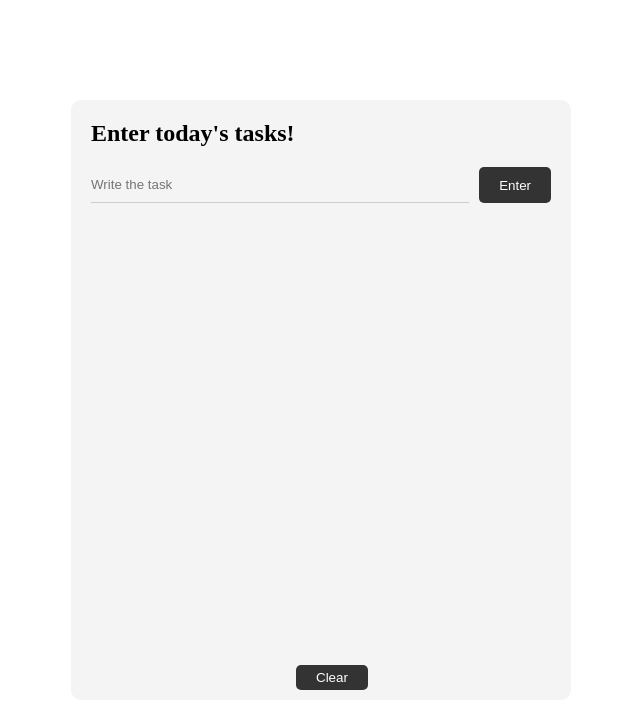
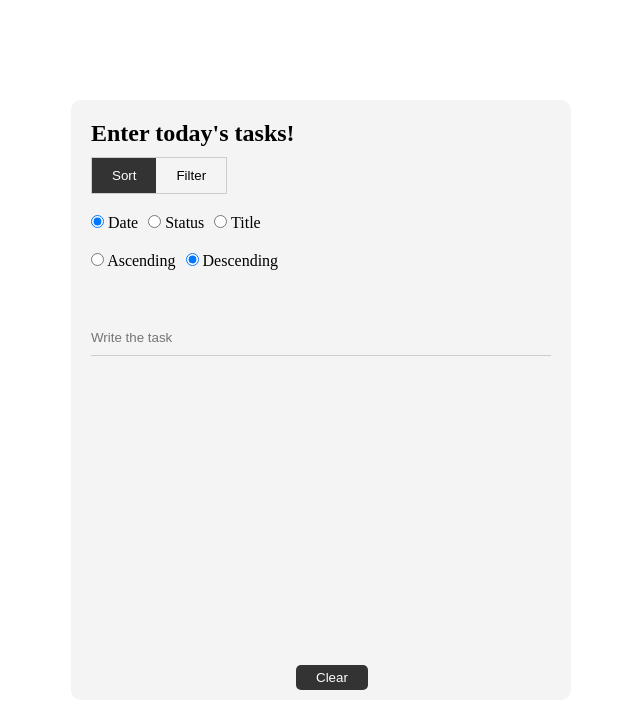
Before and after one commit to beckSafarov/type-todo, a Next.js app: page / in a window 1280 px wide. Shown: the top 728 px of the page, without its empty margins (319-959 px from the left). Built offline with nearby package versions, Linux system fonts and the light colour scheme.

Commit message:
sort functionality began

```diff
--- /dev/null
+++ b/src/modules/Home/Controls/Controls.module.scss
@@ -0,0 +1,28 @@
+.controls{
+  margin: 10px 0;
+  .controlsMenu {
+      display: flex;
+      border: 1px solid #ccc;
+      width: fit-content;
+
+      .controlTabBtn {
+        padding: 10px 20px;
+        cursor: pointer;
+        background: inherit;
+        border: none;
+      }
+
+      .controlTabBtn.active {
+        background: #333;
+        color: #fff;
+      }
+    }
+    .controlsOptions {
+      padding: 10px 0;
+      .row{
+        padding: 10px 0;
+        display: flex;
+        gap: 10px;
+      }
+    }
+}
--- /dev/null
+++ b/src/modules/Home/Controls/FilterOptions.tsx
@@ -0,0 +1,44 @@
+import React, { useState } from 'react'
+import s from './Controls.module.scss'
+
+type Props = {
+  onFilterChange: React.Dispatch<React.SetStateAction<{ by: string }>>
+}
+
+interface CheckOption {
+  value: string
+  name: string
+  label: string
+}
+const filterOptions = [
+  { value: 'comp', name: 'Complete', label: 'Complete' },
+  { value: 'incomp', name: 'Incomplete', label: 'Incomplete' },
+  { value: 'none', name: 'none', label: 'No Filter' },
+]
+
+const FilterOptions = ({onFilterChange}:Props) => {
+  const [filter, setFilter] = useState({ by: 'none' })
+
+  const handleChange = (value:string) => {
+    setFilter({by:value})
+    onFilterChange({by:value})
+  }
+
+  return (
+    <div className={s.row}>
+      {filterOptions.map((option: CheckOption, i: number) => (
+        <div key={i}>
+          <input
+            value={option.value}
+            name={option.name}
+            type='radio'
+            onClick={() => handleChange(option.value)}
+            checked={filter.by === option.value}
+          />
+          <label htmlFor={option.name}> {option.label}</label>
+        </div>
+      ))}
+    </div>
+  )
+}
+export default FilterOptions
--- /dev/null
+++ b/src/modules/Home/Controls/SortOptions.tsx
@@ -0,0 +1,75 @@
+import React, { useState } from 'react'
+import s from './Controls.module.scss'
+
+interface CheckOption {
+  value: string
+  name: string
+  label: string
+}
+type Props = {
+  onSortChange: React.Dispatch<
+    React.SetStateAction<{ by: string; order: string }>>
+}
+
+const sortRows = {
+  main: [
+    { value: 'date', name: 'date', label: 'Date' },
+    { value: 'status', name: 'status', label: 'Status' },
+    { value: 'title', name: 'title', label: 'Title' },
+  ],
+  secondary: [
+    { value: 'asc', name: 'asc', label: 'Ascending' },
+    { value: 'desc', name: 'desc', label: 'Descending' },
+  ],
+}
+
+const SortOptions = ({onSortChange}:Props) => {
+  const [sort, setSort] = useState({
+    by: 'date',
+    order: 'desc',
+  })
+
+  const handleSortClick = (field: string, value: string) => {
+    const changes = {
+      ...sort,
+      [field]: value,
+    }
+    setSort(changes)
+    onSortChange(changes)
+  }
+
+  return (
+    <>
+      <div className={s.row}>
+        {sortRows.main.map((sortOption: CheckOption, i: number) => (
+          <div key={i}>
+            <input
+              value={sortOption.value}
+              name={sortOption.name}
+              type='radio'
+              onClick={() => handleSortClick('by', sortOption.value)}
+              checked={sort.by === sortOption.value}
+            />
+            <label htmlFor={sortOption.name}> {sortOption.label}</label>
+          </div>
+        ))}
+      </div>
+      <div className={s.row}>
+        {sortRows.secondary.map((sortOption: CheckOption, i: number) => (
+          <div key={i}>
+            <input
+              value={sortOption.value}
+              name={sortOption.name}
+              type='radio'
+              onClick={() => handleSortClick('order', sortOption.value)}
+              checked={sort.order === sortOption.value}
+            />
+            <label> {sortOption.label}</label>
+          </div>
+        ))}
+      </div>
+    </>
+  )
+}
+
+export default SortOptions
--- /dev/null
+++ b/src/modules/Home/Controls/index.tsx
@@ -0,0 +1,45 @@
+import React, { useState } from 'react'
+import { capitalize } from '../../../utils'
+import s from './Controls.module.scss'
+import FilterOptions from './FilterOptions'
+import SortOptions from './SortOptions'
+
+type Props = {
+  onSortChange: React.Dispatch<
+    React.SetStateAction<{ by: string; order: string }>
+  >
+  onFilterChange: React.Dispatch<React.SetStateAction<{ by: string }>>
+}
+
+const Controls = ({ onSortChange, onFilterChange }: Props) => {
+  const [activeTab, setActiveTab] = useState('sort')
+
+  const getTabClass = (currTab: string) => {
+    return activeTab === currTab
+      ? `${s.controlTabBtn} ${s.active}`
+      : s.controlTabBtn
+  }
+
+  const tabs = ['sort', 'filter']
+
+  return (
+    <div className={s.controls}>
+      <div className={s.controlsMenu}>
+        {tabs.map((tabName: string, i: number) => (
+          <button
+            key={i}
+            onClick={() => setActiveTab(tabName)}
+            className={getTabClass(tabName)}
+          >
+            {capitalize(tabName)}
+          </button>
+        ))}
+      </div>
+      <div className={s.controlsOptions}>
+        {activeTab === 'sort' ? <SortOptions onSortChange={onSortChange}/> : <FilterOptions onFilterChange={onFilterChange} />}
+      </div>
+    </div>
+  )
+}
+
+export default Controls
--- a/src/modules/Home/Home.module.scss
+++ b/src/modules/Home/Home.module.scss
@@ -1,6 +1,5 @@
 .container{
   padding: 100px 80px;
-  // background: #ccc;
 }
 
 @mixin button{
@@ -21,15 +20,34 @@
   padding: 20px 20px 50px 20px;
   background: #f4f4f4;
   border-radius: 10px;
-  // background: green;
+  .controlsMenu{
+    margin: 10px 0;
+    display: flex;
+    border: 1px solid #ccc;
+    width: fit-content;
+    .controlTabBtn{
+      padding: 10px 20px;
+      cursor: pointer;
+      background: inherit;
+      border: none;
     }
-
-.inputContainer{
+    .controlBtn.active{
+      background: blue;
+      color: #fff;
+    }
+  }
+  .controlsOptions{
+    padding: 10px 0;
+    display: flex;
+    gap: 10px;
+  }
+  .inputContainer {
       padding-top: 20px;
       background: inherit;
       display: flex;
       gap: 10px;
-  input{
+
+      input {
         background: inherit;
         width: 100%;
         border: none;
@@ -37,30 +55,32 @@
         padding: 10px 0;
         border-bottom: 1px solid #ccc;
       }
-  button{
+
+      button {
         @include button;
       }
     }
+  .tasksList {
+    display: flex;
+    padding-top: 20px;
+    flex-direction: column;
+    gap: 10px;
 
-.btn{
+    .taskText {
+      display: flex;
+      align-items: center;
+      gap: 10px;
+
+      .icon {
+        cursor: pointer;
+      }
+    }
+  }
+  .btn {
     @include button;
     position: absolute;
     left: 45%;
     margin: 0 auto;
     bottom: 10px;
   }
-
-.tasksList{
-  display: flex;
-  padding-top: 20px;
-  flex-direction: column;
-  gap: 10px;
-  .taskText{
-    display: flex;
-    align-items: center;
-    gap: 10px;
-    .icon{
-      cursor: pointer;
 }
-  }
-}
--- a/src/modules/Home/index.tsx
+++ b/src/modules/Home/index.tsx
@@ -1,6 +1,7 @@
-import { useEffect, useState } from 'react'
+import { useCallback, useEffect, useState } from 'react'
 import s from './Home.module.scss'
 import { v4 as uuidv4 } from 'uuid'
+import Controls from './Controls';
 type TaskType = { id: string, title: String; date?: Date; done?: Boolean }
 interface Task {id: string, title: String, date?: Date, done?: Boolean}
 interface Event {target: {value: string}}
@@ -9,6 +10,8 @@ interface KeyBoardEvent {code: string}
 export default function Home() {
   const [tasks, setTasks] = useState(Array<TaskType>)
   const [newTask, setNewTask] = useState({title: ''})
+  const [sort, setSort] = useState({by: 'date', order: 'desc'})
+  const [filter, setFilter] = useState({by: 'none'})
 
   useEffect(()=>{
     window.addEventListener('keyup', handleKeyUp)
@@ -41,12 +44,29 @@ export default function Home() {
     if (e.code === 'Enter' && newTask.title) handleTaskAdd()
   }
 
+  const sortTasks = (currTasks:Task[]):Task[] => {
+    if(sort.by === 'status'){
+      const undones = currTasks.filter((task: Task) => !task.done)
+      const dones = currTasks.filter((task: Task) => task.done)
+      if(sort.order === 'asc'){
+        return [...undones, ...dones]
+      }
+      return [...dones, ...undones]
+    }
+    return currTasks
+  }
+
+  const getTasks = useCallback(() => {
+    return sortTasks(tasks)
+  }, [tasks, sort])
+
   const handleClearTasks = () => setTasks([])
 
   return (
     <div className={s.container}>
       <div className={s.tasksContainer}>
         <h2>Enter today's tasks!</h2>
+        <Controls onSortChange={setSort} onFilterChange={setFilter}/>
         <div className={s.inputContainer}>
           <input
             value={newTask.title}
@@ -54,10 +74,9 @@ export default function Home() {
             name='taskInput'
             placeholder='Write the task'
           />
-          <button onClick={handleTaskAdd}>Enter</button>
         </div>
         <div className={s.tasksList}>
-          {tasks.map((task: Task, i: number) => (
+          {getTasks().map((task: Task, i: number) => (
             <div className={s.taskText} key={i}>
               {!task.done ? (
                 <>
--- /dev/null
+++ b/src/utils/index.ts
@@ -0,0 +1,4 @@
+export const capitalize = (word:string):string|undefined => {
+  if(!word) return
+  return word[0].toLocaleUpperCase()+word.slice(1)
+}
--- a/styles/Home.module.css
+++ /dev/null
@@ -1,4 +0,0 @@
-.container{
-  padding: 100px 60px;
-  background: yellow;
-}
```
Lines whose indentation alone changed are shown as unchanged.
